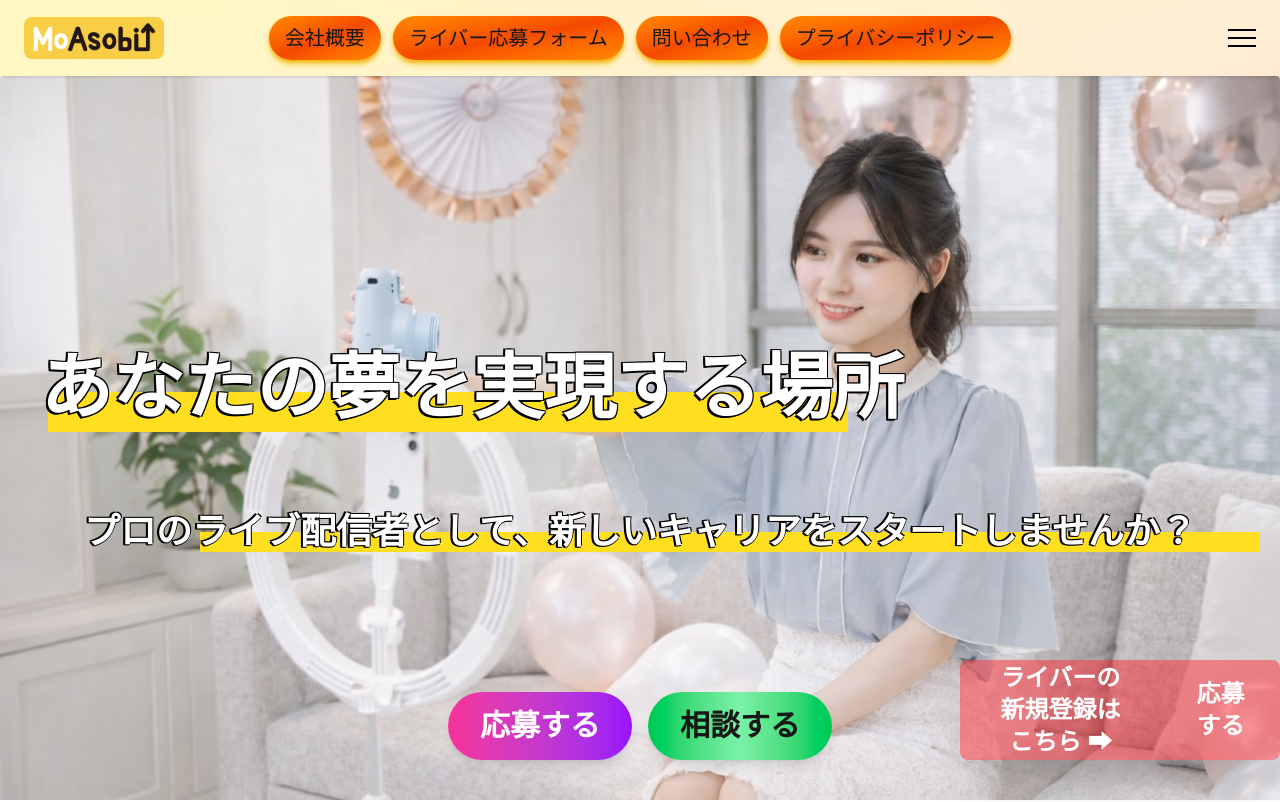
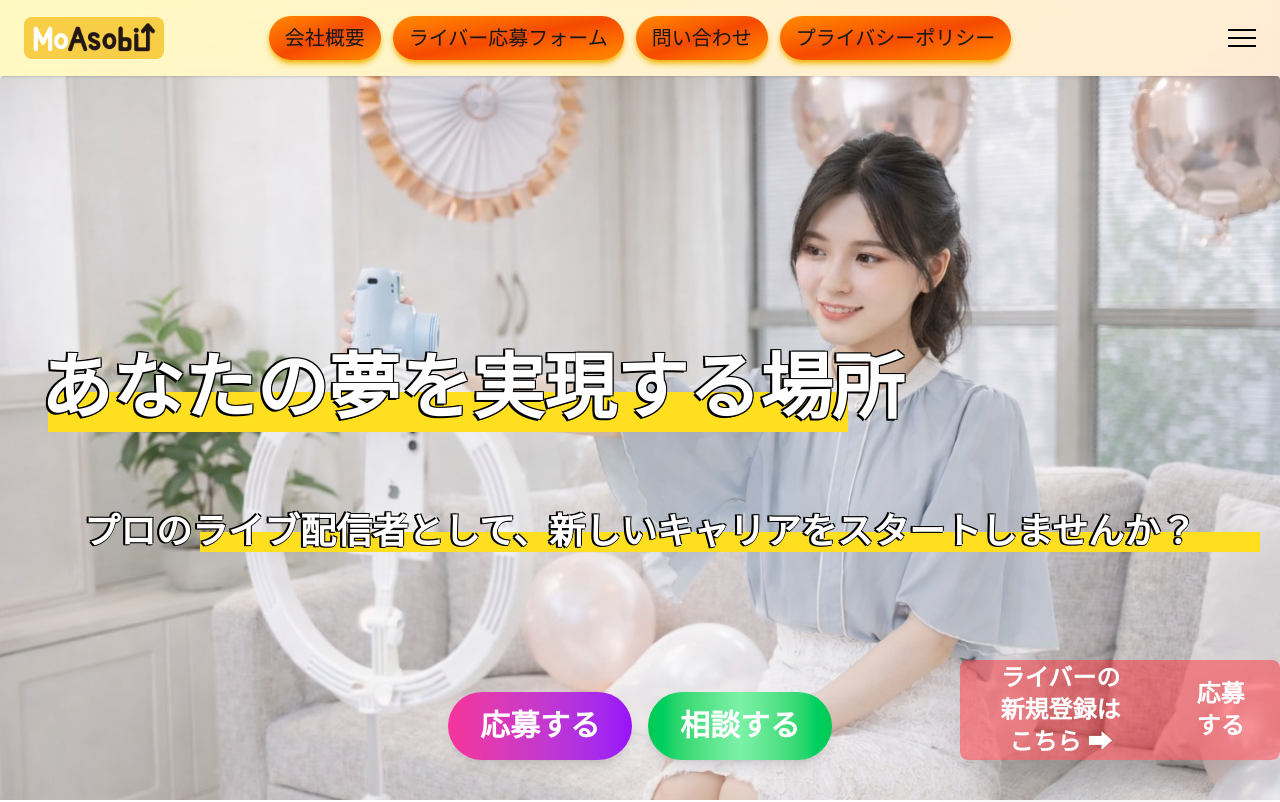
Before and after one commit to rrblack/client_project, a Next.js app in the folder client_website/: page / in a window 1280 px wide. Shown: the top 802 px of the page. Built offline with nearby package versions, Linux system fonts and the light colour scheme.

Commit message:
small fix

```diff
--- a/client_website/app/page.tsx
+++ b/client_website/app/page.tsx
@@ -24,10 +24,10 @@ export default function Home() {
           <div data-aos="fade-right" data-aos-duration="3000" data-aos-delay="3000" data-aos-anchor-placement="top-bottom" className='absolute lg:h-5 lg:w-265 lg:mt-85 sm:mx-20 xl:mx-50 bg-yellow-300'></div>
             </div>
           <div className="flex gap-4 md:mt-125 mt-80 md:pb-0 pb-15 justify-center text-center text-3xl">
-            <Link href="/recruit" className=" z-1 shadow-lg px-8 py-4 bg-gradient-to-r from-pink-500 to-purple-600 text-white rounded-full font-semibold hover:shadow-lg transition-transform hover:scale-105">
+            <Link href="/recruit" className="text-white z-1 shadow-lg px-8 py-4 bg-gradient-to-r from-pink-500 to-purple-600  rounded-full font-semibold hover:shadow-lg transition-transform hover:scale-105">
               応募する
             </Link>
-            <Link href="/contact" className=" z-1 shadow-lg px-8 py-4 bg-gradient-to-l from-green-500 via-green-300 to-green-500  rounded-full font-semibold hover:bg-green-500 hover:shadow-lg transition-transform hover:scale-105">
+            <Link href="/contact" className="text-white z-1 shadow-lg px-8 py-4 bg-gradient-to-l from-green-500 via-green-300 to-green-500 rounded-full font-semibold hover:bg-green-500 hover:shadow-lg transition-transform hover:scale-105">
               相談する
             </Link>
           </div>
@@ -111,7 +111,7 @@ export default function Home() {
       <section className='py-20 px-6 bg-gradient-to-bl from-orange-200 via-orange-100 to-yellow-100 pb-10 overflow-hidden'>
         <h1 data-aos="fade-down" data-aos-duration="2000" className='md:text-5xl text-4xl text-black font-bold text-center p-4'> 代表メッセージ</h1>
         <img data-aos="fade-down" data-aos-duration="2000" className="md:w-100 md:h-100 mx-auto object-cover rounded-md shadow-md" src="/daihyou.png" alt="" />
-        <h2 data-aos="fade-up" data-aos-duration="2000" className='md:text-3xl text-2xl text-black  text-center p-4'> 代表 永井大地より </h2>
+        <h2 data-aos="fade-right" data-aos-duration="2000" className='md:text-3xl text-2xl text-black  text-center p-4'> 代表 永井大地より </h2>
         <div className='flex mx-auto justify-center items-center bg-white/40 md:w-200 md:h-150 p-8 gap-4 rounded-xl shadow-md'>
         <div data-aos="fade-up" data-aos-duration="2000" className='w-150 text-center text-black text-xl p-6 container '>
           <p className=''>ライブ配信で大切なのは、</p>
```
